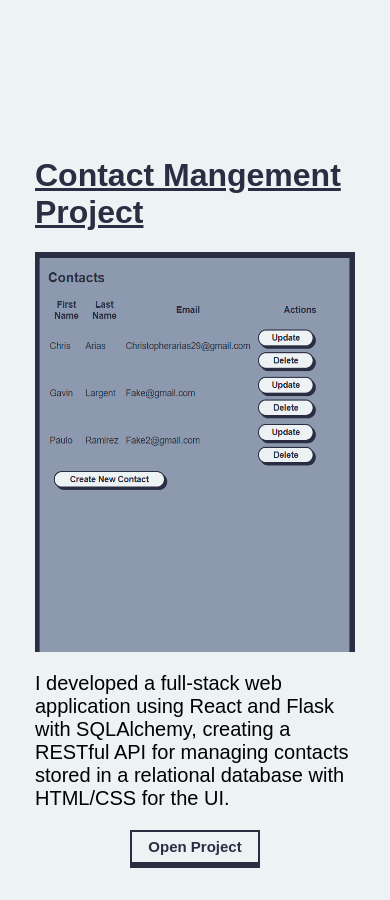
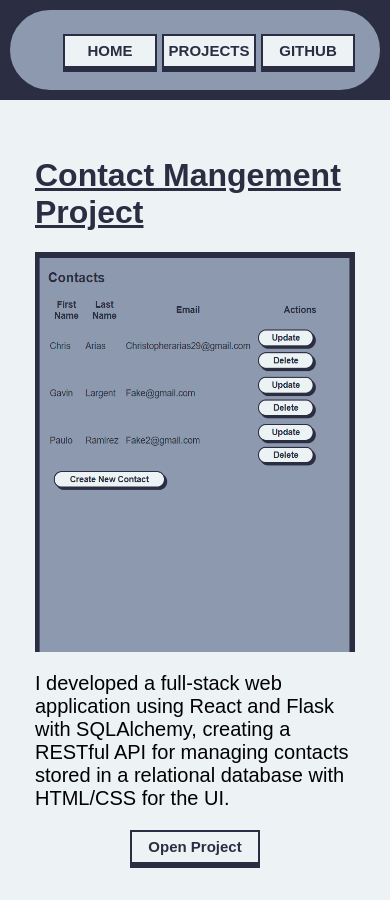
Before and after one commit to ChristopherArias-Hash/PersonalWebsite, a React (Vite) app in the folder frontend/: page /Projects in a window 390 px wide. Built offline with nearby package versions, Linux system fonts and the light colour scheme.

Commit message:
Fixed navbar not showing up.

```diff
--- a/frontend/src/index.css
+++ b/frontend/src/index.css
@@ -133,10 +133,8 @@ body {
   /* Show the navbar when the screen size matches the media query */
 
   /* Hide the sidebar when the screen size matches the media query */
-  .navbar {
-    display: none;
-  }
-  .SBbuttons{
+
+  .navbuttons{
     background-color: #EDF2F4;
     border: 2px solid #2B2D42;
     border-radius: 0px;
@@ -161,7 +159,7 @@ body {
 }
 
 @media screen and (max-width: 600px) {
-  .SBbuttons{
+  .navbuttons{
     background-color: #EDF2F4;
     border: 2px solid #2B2D42;
     border-radius: 0px;
```
